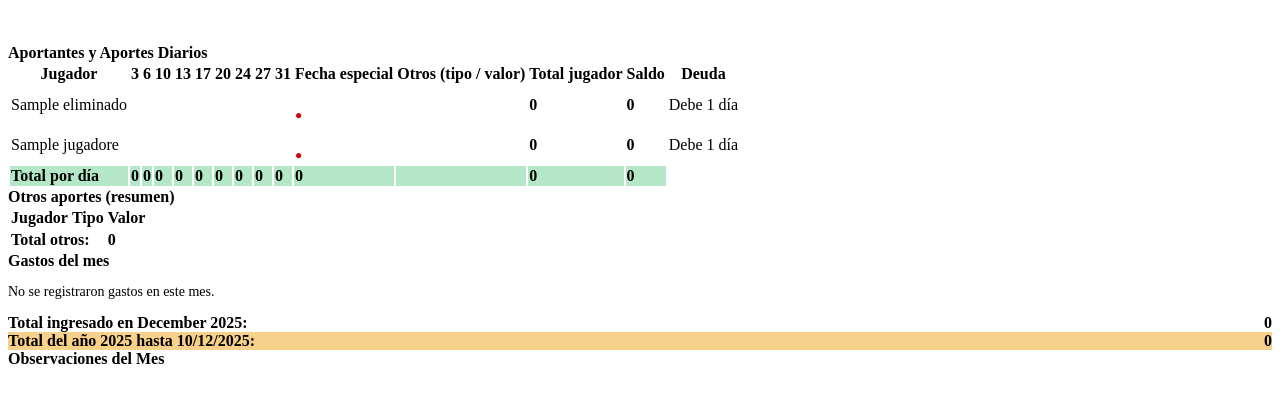
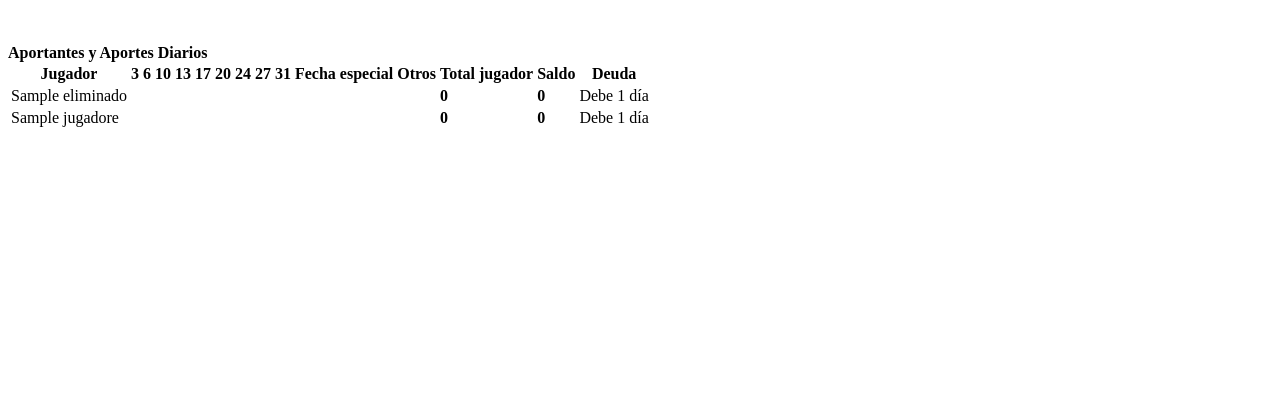
Before and after one commit to alejoP19/aportes_futbol, a PHP site: page /backend/reportes/reporte_mes.php in a window 1280 px wide. Shown: the top 403 px of the page. Run offline with PHP 8.4, Linux system fonts and the light colour scheme; tables that the repository leaves empty or names only in its code hold one stand-in row (values such as "Sample post").

Commit message:
interfaz de admin con deudas ajustado

```diff
--- a/backend/reportes/reporte_mes.php
+++ b/backend/reportes/reporte_mes.php
@@ -33,23 +33,51 @@ $jugadores = [];
 while ($r = $jug_res->fetch_assoc()) $jugadores[] = $r;
 $totalJugadores = count($jugadores);
 
-// =========================
-// MAPA DE DEUDAS (tabla deudas)
-// =========================
-$deudas_map = []; // $deudas_map[id_jugador][dia] = true
+// =====================================================
+// CARGAR DEUDAS SOLO DEL MES ACTUAL → para mostrar puntos ●
+// =====================================================
+$deudas_mes_actual = [];
 
-$stmtDeu = $conexion->query("
+$stmtDeu2 = $conexion->prepare("
     SELECT id_jugador, fecha
     FROM deudas_aportes
+    WHERE YEAR(fecha) = ? AND MONTH(fecha) = ?
 ");
+$stmtDeu2->bind_param("ii", $anio, $mes);
+$stmtDeu2->execute();
+$resDeu2 = $stmtDeu2->get_result();
 
-while ($row = $stmtDeu->fetch_assoc()) {
+while ($row = $resDeu2->fetch_assoc()) {
     $pid = intval($row['id_jugador']);
     $dia = intval(date('j', strtotime($row['fecha'])));
-    $deudas_map[$pid][$dia] = true;
+    $deudas_mes_actual[$pid][$dia] = true;
+}
+$stmtDeu2->close();
+
+
+// =====================================================
+// TOTAL DE DEUDAS ACUMULADAS HASTA ESTE MES
+// =====================================================
+$deudas_totales = [];
+
+$stmtTot = $conexion->prepare("
+    SELECT id_jugador, COUNT(*) AS total
+    FROM deudas_aportes
+    WHERE
+        (YEAR(fecha) < ?)
+        OR (YEAR(fecha) = ? AND MONTH(fecha) <= ?)
+    GROUP BY id_jugador
+");
+$stmtTot->bind_param("iii", $anio, $anio, $mes);
+$stmtTot->execute();
+$resT = $stmtTot->get_result();
+
+while ($rT = $resT->fetch_assoc()) {
+    $deudas_totales[intval($rT['id_jugador'])] = intval($rT['total']);
 }
 
-$stmtDeu->close();
+$stmtTot->close();
+
 
 // =========================
 // FUNCIONES
@@ -78,9 +106,6 @@ function get_otros($conexion, $id_jugador, $mes, $anio) {
     return $out;
 }
 
-// ======================================================
-// SALDO ACUMULADO HASTA ESTE MES / AÑO
-// ======================================================
 function get_saldo_acumulado($conexion, $id_jugador, $mes, $anio) {
     $stmt = $conexion->prepare("
         SELECT IFNULL(SUM(aporte_principal - LEAST(aporte_principal,2000)),0) AS excedente
@@ -94,8 +119,6 @@ function get_saldo_acumulado($conexion, $id_jugador, $mes, $anio) {
     $stmt->bind_param("iiii", $id_jugador, $anio, $anio, $mes);
     $stmt->execute();
     $res = $stmt->get_result()->fetch_assoc();
-    $stmt->close();
-
     return intval($res['excedente'] ?? 0);
 }
 
@@ -107,8 +130,9 @@ function get_obs($conexion, $mes, $anio) {
     return $r["texto"] ?? "";
 }
 
+
 // =========================
-// TOTALES POR DÍA (APORTES TOPE 2000)
+// TOTALES POR DÍA
 // =========================
 
 $totalesDias = [];
@@ -153,11 +177,10 @@ if ($totalJugadores > 40) $clase = "too-many-rows";
         <th class="right"><?= $d ?></th>
     <?php endforeach; ?>
     <th class="right">Fecha especial</th>
-    <th class="right">Otros (tipo / valor)</th>
+    <th class="right">Otros</th>
     <th class="right">Total jugador</th>
     <th class="right">Saldo</th>
     <th class="right">Deuda</th>
-
 </tr>
 </thead>
 
@@ -172,22 +195,20 @@ foreach ($jugadores as $jug):
 
     $totalJugador = 0;
     $totalSaldoJugador = 0;
+
 ?>
 <tr>
     <td><?= htmlspecialchars($jug['nombre']) ?></td>
 
+    <?php foreach ($days as $d): ?>
     <?php
-    // DÍAS NORMALES (tope 2000)
-    foreach ($days as $d):
         $fecha = sprintf("%04d-%02d-%02d", $anio, $mes, $d);
         $real = get_aporte_real($conexion, $jug['id'], $fecha);
         $tope = min($real, 2000);
-        $exceso = max(0, $real - 2000);
 
         $totalJugador += $tope;
-        $totalSaldoJugador += $exceso;
 
-        $tieneDeudaDia = isset($deudas_map[$jug['id']][$d]);
+        $tieneDeudaDia = isset($deudas_mes_actual[$jug['id']][$d]);
     ?>
         <td class="right">
             <?= $tope ? number_format($tope,0,',','.') : "" ?>
@@ -197,31 +218,29 @@ foreach ($jugadores as $jug):
         </td>
     <?php endforeach; ?>
 
+
     <?php
-    // FECHA ESPECIAL = cualquier día NO miércoles/sábado
+    // FECHA ESPECIAL (28)
     $fechaEspecialTotal = 0;
-    $fechaEspecialSaldo = 0;
     $tieneDeudaEspecial = false;
+
+    foreach ($deudas_mes_actual[$jug['id']] ?? [] as $diaDeuda => $v) {
+        $w = date('N', strtotime("$anio-$mes-$diaDeuda"));
+        if ($w != 3 && $w != 6) {
+            $tieneDeudaEspecial = true;
+        }
+    }
 
     for ($d = 1; $d <= $days_count; $d++) {
         $w = date('N', strtotime("$anio-$mes-$d"));
         if ($w != 3 && $w != 6) {
             $fecha = sprintf("%04d-%02d-%02d", $anio, $mes, $d);
             $real = get_aporte_real($conexion, $jug['id'], $fecha);
-            $tope = min($real, 2000);
-            $exceso = max(0, $real - 2000);
-
-            $fechaEspecialTotal += $tope;
-            $fechaEspecialSaldo += $exceso;
-
-            if (isset($deudas_map[$jug['id']][$d])) {
-                $tieneDeudaEspecial = true;
-            }
+            $fechaEspecialTotal += min($real, 2000);
         }
     }
 
     $totalJugador += $fechaEspecialTotal;
-    $totalSaldoJugador += $fechaEspecialSaldo;
     ?>
 
     <td class="right">
@@ -238,246 +257,40 @@ foreach ($jugadores as $jug):
     $otros_val = 0;
 
     foreach ($otros as $o) {
-        $otros_html[] = htmlspecialchars($o['tipo']) . " (" . number_format($o['valor'],0,',','.') . ")";
+        $otros_html[] = htmlspecialchars($o['tipo']." (".number_format($o['valor'],0,',','.').")");
         $otros_val += intval($o['valor']);
     }
-
     $totalJugador += $otros_val;
     $total_otros_global += $otros_val;
     ?>
+
     <td class="small"><?= implode("<br>", $otros_html) ?></td>
+
     <td class="right"><strong><?= number_format($totalJugador,0,',','.') ?></strong></td>
 
     <?php
-    // SALDO ACUMULADO HASTA ESTE MES (NO SOLO EL MES)
     $saldoAcumulado = get_saldo_acumulado($conexion, $jug['id'], $mes, $anio);
     ?>
+
     <td class="right"><strong><?= number_format($saldoAcumulado,0,',','.') ?></strong></td>
+
     <?php
-// CALCULAR DÍAS ADEUDADOS DEL JUGADOR
-$diasDeuda = isset($deudas_map[$jug['id']])
-             ? count($deudas_map[$jug['id']])
-             : 0;
+    // TOTAL DEUDAS ACUMULADAS
+    $diasDeuda = $deudas_totales[$jug['id']] ?? 0;
+    $textoDeuda = $diasDeuda > 0
+        ? "Debe {$diasDeuda} día".($diasDeuda>1?"s":"")
+        : "Sin deuda";
+    ?>
 
-if ($diasDeuda > 0) {
-    $textoDeuda = "Debe {$diasDeuda} día" . ($diasDeuda > 1 ? "s" : "");
-} else {
-    $textoDeuda = "Sin deuda";
-}
-?>
-<td class="right">
-    <?= $textoDeuda ?>
-</td>
-
+    <td class="right"><?= $textoDeuda ?></td>
 
 </tr>
 
-<?php
-  // Para totales globales del PDF
-// Para totales globales del PDF
-$total_mes_global += ($totalJugador + $totalSaldoJugador);
-$total_saldo_global += $totalSaldoJugador;
-
-endforeach;
-?>
-
-
-<tr style="background:#b4e7c7; font-weight:bold;">
-    <td>Total por día</td>
-
-    <?php foreach ($totalesDias as $t): ?>
-        <td class="right"><?= number_format($t,0,',','.') ?></td>
-    <?php endforeach; ?>
-
-    <?php
-    // Total FECHA ESPECIAL
-    $q = $conexion->query("
-        SELECT SUM(LEAST(aporte_principal,2000)) AS s
-        FROM aportes
-        WHERE MONTH(fecha)=$mes AND YEAR(fecha)=$anio
-        AND DAYOFWEEK(fecha) NOT IN (4,7)
-    ");
-    $totEspecial = intval($q->fetch_assoc()['s'] ?? 0);
-    ?>
-    <td class="right"><?= number_format($totEspecial,0,',','.') ?></td>
-
-    <td></td>
-
-    <td class="right"><?= number_format($total_mes_global,0,',','.') ?></td>
-    <td class="right"><?= number_format($total_saldo_global,0,',','.') ?></td>
-</tr>
+<?php endforeach; ?>
 
 
 </tbody>
 </table>
 
-<div class="page-break"></div>
-
-<!-- ================== -->
-<!--     OTROS APORTES  -->
-<!-- ================== -->
-
-<div class="section-title"><strong>Otros aportes (resumen)</strong></div>
-
-<table class="table-otros">
-<thead>
-<tr>
-    <th>Jugador</th>
-    <th>Tipo</th>
-    <th class="right">Valor</th>
-</tr>
-</thead>
-
-<tbody>
-
-<?php
-$stmt = $conexion->prepare("
-    SELECT j.nombre, o.tipo, o.valor
-    FROM otros_aportes o
-    JOIN jugadores j ON j.id = o.id_jugador
-    WHERE o.mes=? AND o.anio=?
-    ORDER BY j.nombre
-");
-$stmt->bind_param("ii", $mes, $anio);
-$stmt->execute();
-$res = $stmt->get_result();
-
-while ($row = $res->fetch_assoc()):
-?>
-<tr>
-    <td><?= htmlspecialchars($row['nombre']) ?></td>
-    <td><?= htmlspecialchars($row['tipo']) ?></td>
-    <td class="right"><?= number_format($row['valor'],0,',','.') ?></td>
-</tr>
-<?php endwhile; ?>
-
-</tbody>
-
-<tfoot>
-<tr>
-    <td colspan="2" class="right"><strong>Total otros:</strong></td>
-    <td class="right"><strong><?= number_format($total_otros_global,0,',','.') ?></strong></td>
-</tr>
-</tfoot>
-</table>
-
-
-<!-- ================== -->
-<!--   GASTOS DEL MES   -->
-<!-- ================== -->
-
-<?php
-$stmtG = $conexion->prepare("
-    SELECT nombre AS concepto, valor
-    FROM gastos
-    WHERE mes = ? AND anio = ?
-    ORDER BY nombre ASC
-");
-$stmtG->bind_param("ii", $mes, $anio);
-$stmtG->execute();
-$resG = $stmtG->get_result();
-
-$gastosListado = [];
-$gastosTotal = 0;
-
-while ($g = $resG->fetch_assoc()) {
-    $gastosListado[] = $g;
-    $gastosTotal += intval($g['valor']);
-}
-
-if (!empty($gastosListado)):
-?>
-
-<div class="section-title"><strong>Gastos del mes</strong></div>
-
-<table class="gastos-table">
-<thead>
-<tr>
-    <th>Concepto</th>
-    <th class="right">Valor</th>
-</tr>
-</thead>
-
-<tbody>
-<?php foreach ($gastosListado as $g): ?>
-<tr>
-    <td><?= htmlspecialchars($g['concepto']) ?></td>
-    <td class="right"><?= number_format($g['valor'], 0, ',', '.') ?></td>
-</tr>
-<?php endforeach; ?>
-</tbody>
-
-<tfoot>
-<tr>
-    <td class="right"><strong>Total gastos:</strong></td>
-    <td class="right"><strong><?= number_format($gastosTotal, 0, ',', '.') ?></strong></td>
-</tr>
-</tfoot>
-</table>
-
-<?php else: ?>
-
-<div class="section-title"><strong>Gastos del mes</strong></div>
-<p style="font-size:14px;">No se registraron gastos en este mes.</p>
-
-<?php endif; ?>
-
-<!-- ================== -->
-<!--  TOTAL DEL MES     -->
-<!-- ================== -->
-
-<?php
-// TOTAL APORTES DEL MES - RESTANDO GASTOS DEL MES
-$qG = $conexion->query("SELECT SUM(valor) AS s FROM gastos WHERE mes=$mes AND anio=$anio");
-$gastosMes = intval($qG->fetch_assoc()['s'] ?? 0);
-
-$totalMesFinal = $total_mes_global - $gastosMes;
-?>
-
-<div class="total-box">
-    <strong>Total ingresado en <?= htmlspecialchars($mesName." ".$anio) ?>:</strong>
-    <span style="float:right;"><strong><?= number_format($totalMesFinal,0,',','.') ?></strong></span>
-</div>
-
-<!-- ================== -->
-<!--  TOTAL DEL AÑO     -->
-<!-- ================== -->
-
-<?php
-$totalAnual = 0;
-
-for ($m = 1; $m <= $mes; $m++) {
-
-    // Aportes principales
-    $diasm = cal_days_in_month(CAL_GREGORIAN, $m, $anio);
-
-    for ($d = 1; $d <= $diasm; $d++) {
-        $fecha = sprintf("%04d-%02d-%02d", $anio, $m, $d);
-        $q = $conexion->query("SELECT SUM(aporte_principal) AS s FROM aportes WHERE fecha='$fecha'");
-        $totalAnual += intval($q->fetch_assoc()['s'] ?? 0);
-    }
-
-    // Otros aportes
-    $q2 = $conexion->query("SELECT SUM(valor) AS s FROM otros_aportes WHERE mes=$m AND anio=$anio");
-    $totalAnual += intval($q2->fetch_assoc()['s'] ?? 0);
-
-    // Gastos (SE RESTAN)
-    $q3 = $conexion->query("SELECT SUM(valor) AS s FROM gastos WHERE mes=$m AND anio=$anio");
-    $totalAnual -= intval($q3->fetch_assoc()['s'] ?? 0);
-}
-?>
-
-<div class="total-box" style="background:#f7d08a;">
-    <strong>Total del año <?= $anio ?> hasta <?= date("d/m/Y") ?>:</strong>
-    <span style="float:right;"><strong><?= number_format($totalAnual,0,',','.') ?></strong></span>
-</div>
-<!-- ================== -->
-<!--   OBSERVACIONES     -->
-<!-- ================== -->
-
-<div class="observaciones">
-    <div class="observaciones-title"><strong>Observaciones del Mes</strong></div>
-    <div class="obs"><?= nl2br(htmlspecialchars(get_obs($conexion,$mes,$anio))) ?></div>
-</div>
 </body>
 </html>
```
Also changed, not shown: backend/aportes/listar_aportes.php (+25 -1 lines), public/public_reportes/reporte_mes_publico.php (+54 -32 lines).
